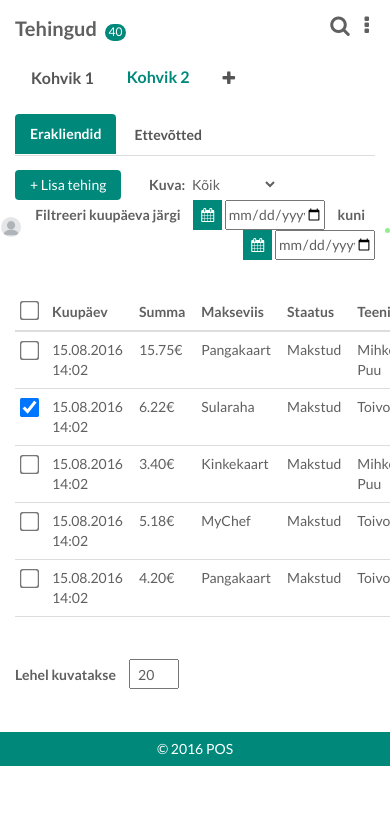
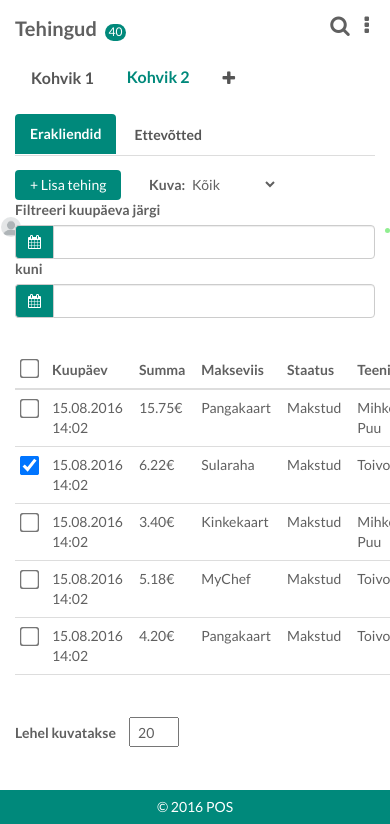
Before and after one commit to ThePioneeer/proovitoo, a plain HTML site: page index.html in a window 390 px wide. Both pictures are taken after a click on the link "Kohvik 2". Shown: the part 59-883 px from the top of the page. Before the commit the page ends 844 px from the top, so only its background shows below. Drawn offline with Linux system fonts and the light colour scheme.

Commit message:
date input tweak to hide placeholder text

```diff
--- a/index.html
+++ b/index.html
@@ -9,6 +9,7 @@
         <link href="css/style.css" rel="stylesheet">
         <link href="https://fonts.googleapis.com/css?family=Lato:300,400, 500, 600,700,900" rel="stylesheet">
         <script src="js/jquery.js" type="text/javascript"></script>
+        <script src="js/bootstrap.js" type="text/javascript"></script>
         <script src="js/bootstrap.js" type="text/javascript"></script>
         <script src="js/script.js" type="text/javascript"></script>
     </head>
@@ -76,7 +77,7 @@
                                                 <li><a data-toggle="tab" href="#tab1-ette">Ettevõtted</a></li>
                                             </ul>
 
-                                            <div class="row">
+                                            <div class="row toolbar">
                                                 <div class="col-md-8">
                                                     <div>
                                                         <button class=".btn no-background-button transaction-btn" type="button"><span>+ Lisa tehing</span></button>
@@ -97,7 +98,7 @@
                                                         <span class="input-group-addon calendar-icon-2">
                                                             <span class="fa fa-calendar"></span>
                                                         </span>
-                                                        <input type='date' class="form-control" style="width:80%"/>
+                                                        <input type='text' onfocus="(this.type='date')" onfocusout="(this.type='text')" class="form-control"/>
                                                     </div>
                                                 </div>
                                                 <div class='col-md-2'>
@@ -106,7 +107,7 @@
                                                         <span class="input-group-addon calendar-icon-2">
                                                             <span class="fa fa-calendar"></span>
                                                         </span>
-                                                        <input type='date' class="form-control" style="width:80%"/>
+                                                        <input type='text'  onfocus="(this.type='date')" onfocusout="(this.type='text')" class="form-control"/>
                                                     </div>
                                                 </div>
                                             </div>
@@ -277,7 +278,7 @@
                                             </ul>
 
                                             <div class="row toolbar">
-                                                <div class="col-md-5">
+                                                <div class="col-md-8">
                                                     <div>
                                                         <button class=".btn no-background-button transaction-btn" type="button"><span>+ Lisa tehing</span></button>
                                                         <label>Kuva:</label>
@@ -290,18 +291,23 @@
                                                         </select>
                                                     </div>
                                                 </div>
-                                                <div class="col-md-7 text-right">
-                                                    <div>
-                                                        <label style="margin-right: 10px;">Filtreeri kuupäeva järgi</label>
-                                                        <span>
-                                                            <i class="fa fa-calendar calendar-icon"></i>
-                                                            <input type="date" class="alates">
+
+                                                <div class='col-md-2'>
+                                                    <label class="control-label">Filtreeri kuupäeva järgi</label>
+                                                    <div class='input-group date' id='datetimepicker3'>
+                                                        <span class="input-group-addon calendar-icon-2">
+                                                            <span class="fa fa-calendar"></span>
                                                         </span>
-                                                        <label style="margin-right: 10px; margin-left: 10px;">kuni</label>
-                                                        <span>
-                                                            <i class="fa fa-calendar calendar-icon"></i>
-                                                            <input type="date" class="kuni">
+                                                        <input type='text' onfocus="(this.type='date')" onfocusout="(this.type='text')" class="form-control"/>
+                                                    </div>
+                                                </div>
+                                                <div class='col-md-2'>
+                                                    <label class="control-label">kuni</label>
+                                                    <div class='input-group date' id='datetimepicker4'>
+                                                        <span class="input-group-addon calendar-icon-2">
+                                                            <span class="fa fa-calendar"></span>
                                                         </span>
+                                                        <input type='text' onfocus="(this.type='date')" onfocusout="(this.type='text')" class="form-control"/>
                                                     </div>
                                                 </div>
                                             </div>
--- a/js/script.js
+++ b/js/script.js
@@ -1,6 +1,5 @@
 //SCRIPT.JS
 $(function(){
-
     $("input[type=checkbox]").on("change",function(){
         var tabID = this.id.slice(0, -7);
         $("."+tabID+"-child").prop("checked", $(this).prop("checked"));
```
